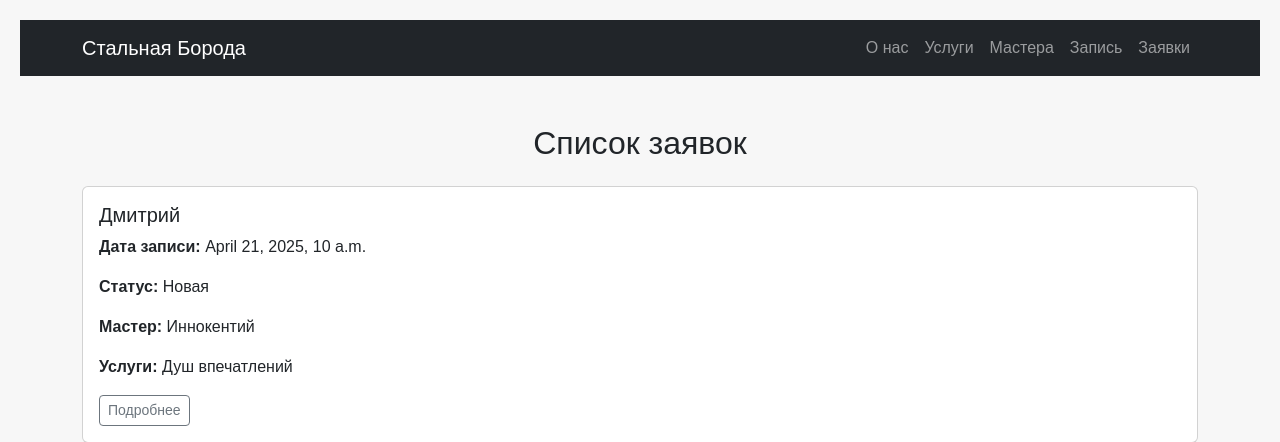
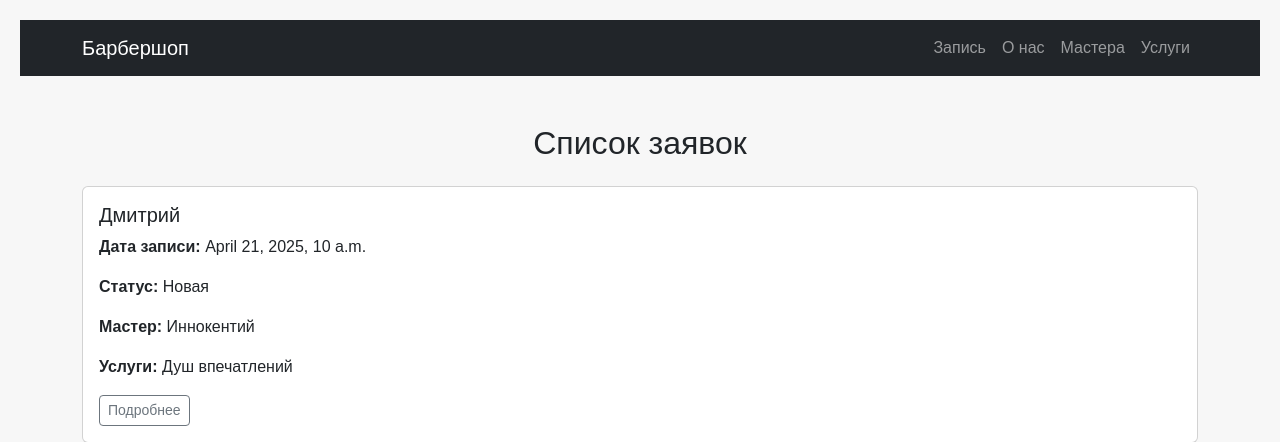
Before and after one commit to Nirzi/Barber, a Django app: page /orders/ in a window 1280 px wide. Shown: the top 442 px of the page. Run offline with Django 5.2, Linux system fonts and the light colour scheme; a user stored in the database is signed in; data comes from the database, SQL or seed files in the repository.

Commit message:
hw 40: все доработки для hw 40

```diff
--- a/barbershop/templates/includes/menu.html
+++ b/barbershop/templates/includes/menu.html
@@ -1,18 +1,23 @@
 <nav class="navbar navbar-expand-lg navbar-dark bg-dark">
   <div class="container">
-    <a class="navbar-brand" href="{% url 'landing' %}">Стальная Борода</a>
+    <a class="navbar-brand" href="{% url 'landing' %}">Барбершоп</a>
     <button class="navbar-toggler" type="button" data-bs-toggle="collapse" data-bs-target="#navbarNav">
       <span class="navbar-toggler-icon"></span>
     </button>
     <div class="collapse navbar-collapse" id="navbarNav">
       <ul class="navbar-nav ms-auto">
-        <li class="nav-item"><a class="nav-link" href="#about">О нас</a></li>
-        <li class="nav-item"><a class="nav-link" href="#services">Услуги</a></li>
-        <li class="nav-item"><a class="nav-link" href="#masters">Мастера</a></li>
-        <li class="nav-item"><a class="nav-link" href="#appointment">Запись</a></li>
-        {% if user.is_staff %}
-        <li class="nav-item"><a class="nav-link" href="{% url 'orders_list' %}">Заявки</a></li>
-        {% endif %}
+        <li class="nav-item">
+          <a class="nav-link" href="{% url 'orders_list' %}">Запись</a>
+        </li>
+        <li class="nav-item">
+          <a class="nav-link" href="{% url 'landing' %}#about">О нас</a>
+        </li>
+        <li class="nav-item">
+          <a class="nav-link" href="{% url 'landing' %}#masters">Мастера</a>
+        </li>
+        <li class="nav-item">
+          <a class="nav-link" href="{% url 'landing' %}#services">Услуги</a>
+        </li>
       </ul>
     </div>
   </div>
--- a/barbershop/views.py
+++ b/barbershop/views.py
@@ -1,4 +1,6 @@
 from django.shortcuts import render, get_object_or_404
+from django.contrib.auth.decorators import login_required
+from django.db.models import Q
 from core.models import Master, Service, Order, Review
 
 
@@ -6,17 +8,46 @@ def landing(request):
     masters = Master.objects.filter(is_active=True)
     services = Service.objects.all()
     reviews = Review.objects.filter(is_published=True)
-    context = {"masters": masters, "services": services, "reviews": reviews}
+    context = {
+        "masters": masters,
+        "services": services,
+        "reviews": reviews,
+    }
     return render(request, "core/landing.html", context)
+
 
 def thanks(request):
     return render(request, "core/thanks.html")
 
+
+@login_required
 def orders_list(request):
-    orders = Order.objects.all()
-    context = {"orders": orders}
+    search_query = request.GET.get("q", "")
+    search_name = request.GET.get("search_name", "on")
+    search_phone = request.GET.get("search_phone", "")
+    search_comment = request.GET.get("search_comment", "")
+
+    filters = Q()
+    if search_query:
+        if search_name:
+            filters |= Q(client_name__icontains=search_query)
+        if search_phone:
+            filters |= Q(phone__icontains=search_query)
+        if search_comment:
+            filters |= Q(comment__icontains=search_query)
+
+    orders = Order.objects.filter(filters).order_by("-date_created")
+    context = {
+        "orders": orders,
+        "search_query": search_query,
+        "search_name": search_name,
+        "search_phone": search_phone,
+        "search_comment": search_comment,
+    }
     return render(request, "core/orders_list.html", context)
 
+
+@login_required
 def order_detail(request, order_id):
     order = get_object_or_404(Order, id=order_id)
     context = {"order": order}
```
Also changed, not shown: barbershop/templates/core/order_detail.html (+10 -1 lines), core/forms.py (added, +7 -0 lines), barbershop/urls.py (line endings or trailing spaces).
